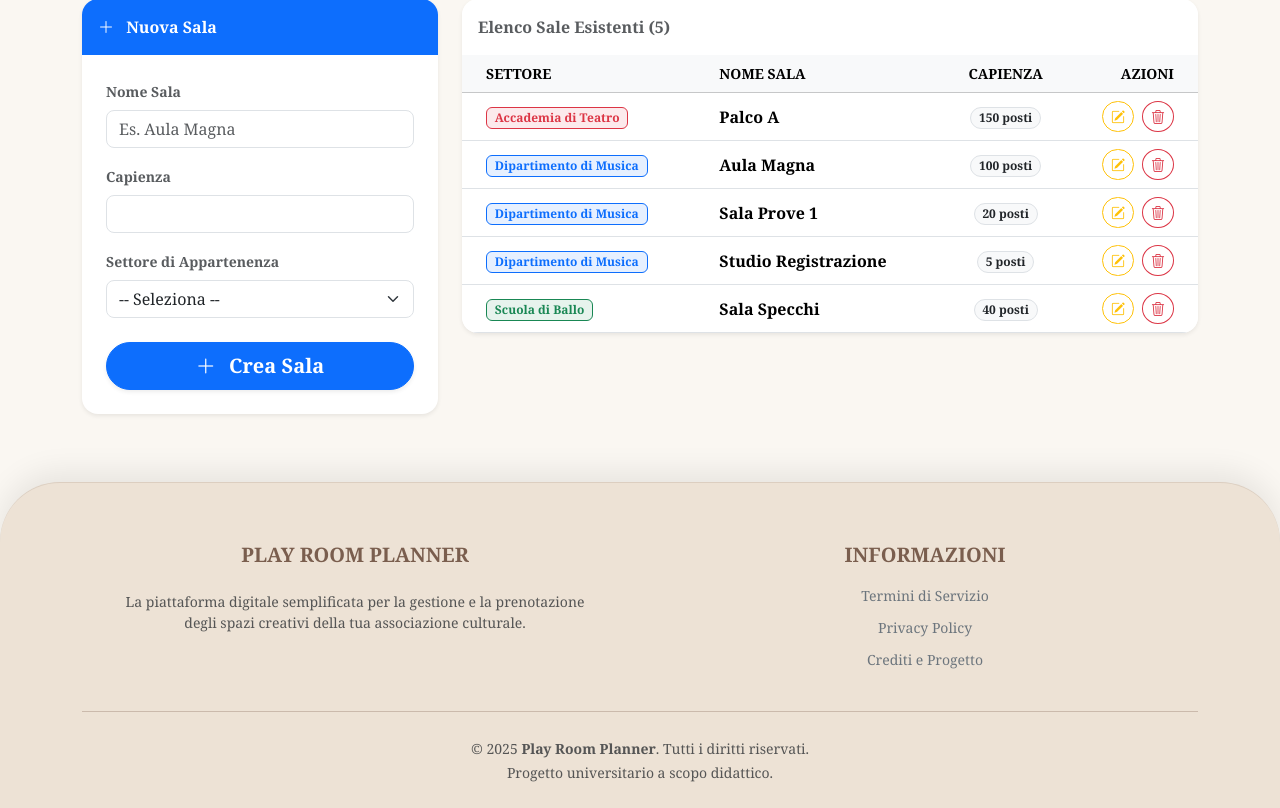
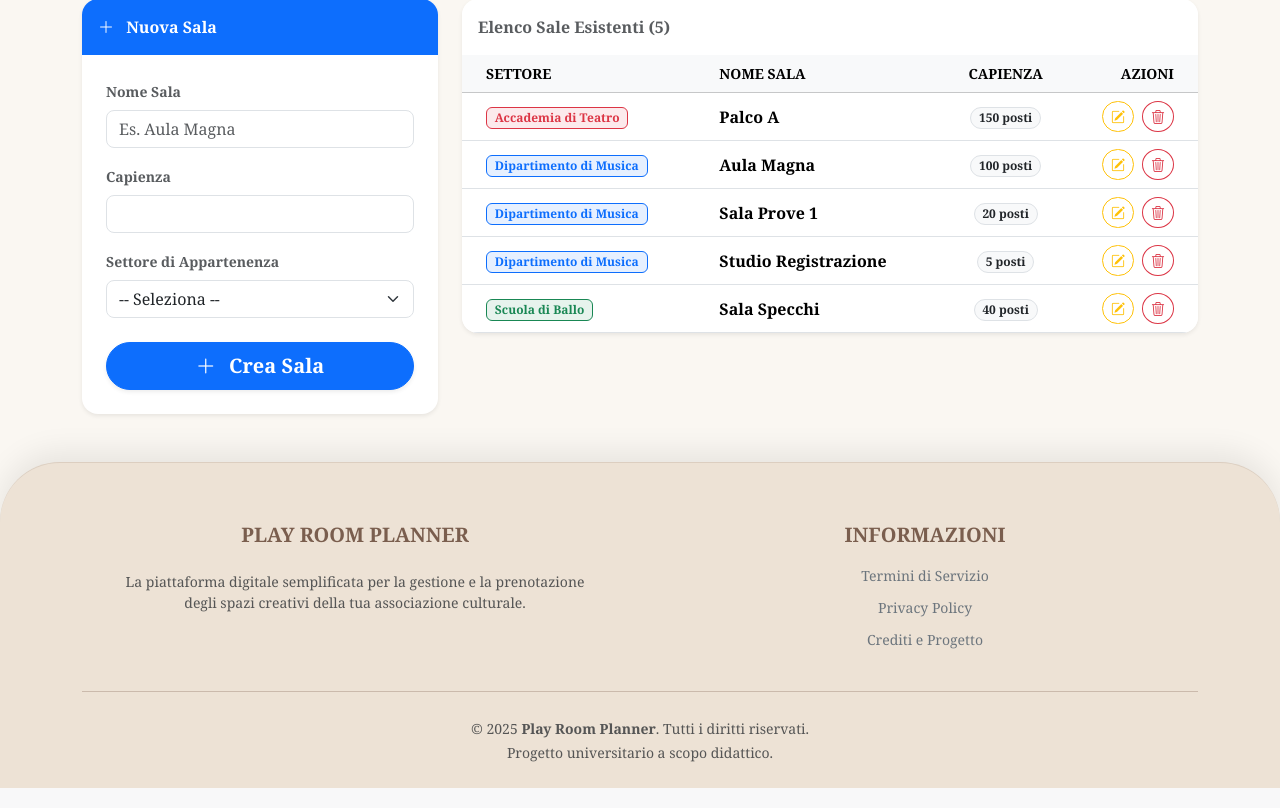
Before and after one commit to pietrobertoncini/Progetto_PW_2025-2026, a PHP site: page /frontend/admin_sale.php in a window 1280 px wide. Shown: the part 199-1007 px from the top of the page. Run offline with PHP 8.4, Linux system fonts and the light colour scheme; the visitor is signed in with stand-in values (Sample User, id 1); data comes from the database, SQL or seed files in the repository.

Commit message:
fix logo navbar che non portava a index e footer che non stava giù in alcune pagine

```diff
--- a/common/navbar.php
+++ b/common/navbar.php
@@ -26,7 +26,7 @@ if (isset($_SESSION['id_utente'])) {
 
 <nav class="navbar navbar-expand-lg navbar-light fixed-top bg-transparent py-3">
   <div class="container-xl bg-light shadow-sm rounded-4 px-4 py-2">
-    <a class="navbar-brand d-flex" href="index.php">
+    <a class="navbar-brand d-flex" href="<?php echo BASE_URL; ?>index.php">
       <img src="<?php echo BASE_URL; ?>images/logo.png" alt="Logo" width="50px" class="rounded-pill">
     </a>
     <button class="navbar-toggler border-0" type="button" data-bs-toggle="collapse" data-bs-target="#navbarNav">
--- a/css/style.css
+++ b/css/style.css
@@ -226,7 +226,7 @@ body {
     /* Padding standard interno al footer */
     padding-top: 60px;
     padding-bottom: 40px;
-    margin-top: 20px;
+    margin-top: auto;
 }
 
 /* Stile Link */
```
